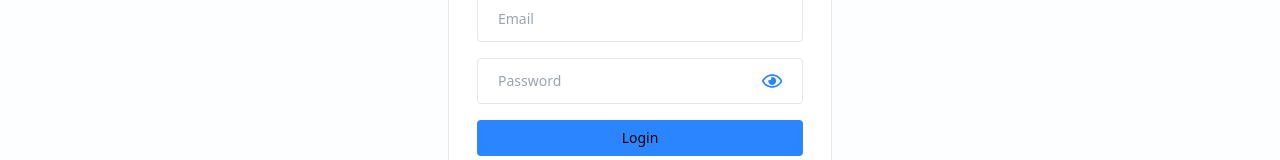
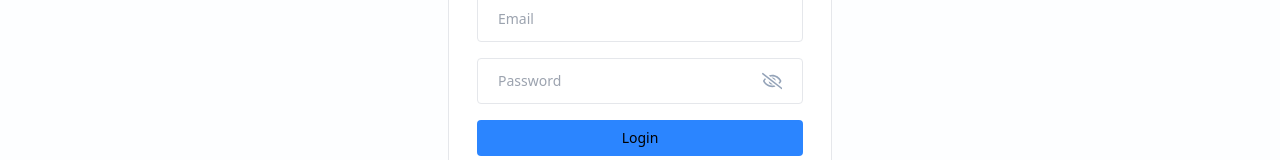
Before and after one commit to uones-hoseini/travel-gift, a React (Vite) app: page /login in a window 1280 px wide. Shown: the part 261-421 px from the top of the page. Built offline with nearby package versions, Linux system fonts and the light colour scheme.

Commit message:
add icon for password and add useState for email and password and error

```diff
--- a/src/components/input/PasswordInput.jsx
+++ b/src/components/input/PasswordInput.jsx
@@ -17,8 +17,19 @@ const PasswordInput = ({value,onchange,placeholder}) => {
        placeholder={placeholder||"Password"}
        className=" w-full text-sm bg-transparent py-3 rounded outline-none" />
 
-       <FaRegEye size={22} className='text-primary cursor-pointer ' onClick={()=>toggleShowPassword()}/>
-    </div>
+{   isShowPassword? <FaRegEye
+ size={22}
+  className='text-primary cursor-pointer '
+
+  onClick={()=>toggleShowPassword()}/>
+ :<FaRegEyeSlash
+
+ size={22}
+ className='text-slate-400 cursor-pointer'
+ onClick={()=>toggleShowPassword()}
+ />
+}
+</div>
   )
 }
 
--- a/src/pages/Login/Login.jsx
+++ b/src/pages/Login/Login.jsx
@@ -1,18 +1,26 @@
-import React from "react"
+import React, { useState } from "react"
 import Navbar from "../../components/Navbar"
 import { Link } from "react-router-dom"
 import PasswordInput from "../../components/input/PasswordInput"
 
 const Login = () => {
+  const[email,setEmail]=useState("")
+  const[password,setPassword]=useState("")
+  const[error,setError]=useState(null)
+
+const handleLogin=async (e)=>{
+  e.preventDefault(e)
+}
+
   return (
     <div>
       <Navbar />
       <div className="flex items-center justify-center mt-28">
         <div className="w-96 border bg-white px-7 py-10">
-          <form onSubmit={() => {}}>
+          <form onSubmit={handleLogin}>
             <h4 className="text-2xl mb-7">Login</h4>
-            <input type="text" placeholder="Email" className="input-box" />
-            <PasswordInput/>
+            <input onChange={(e)=>setEmail(e.target.value)} type="text" value={email} placeholder="Email" className="input-box" />
+            <PasswordInput onChange={(e)=>setPassword(e.target.value)} value={password}/>
             <button type="submit" className="btn-primary">
               Login
             </button>
```
Also changed, not shown: src/utils/helper.js (added).
